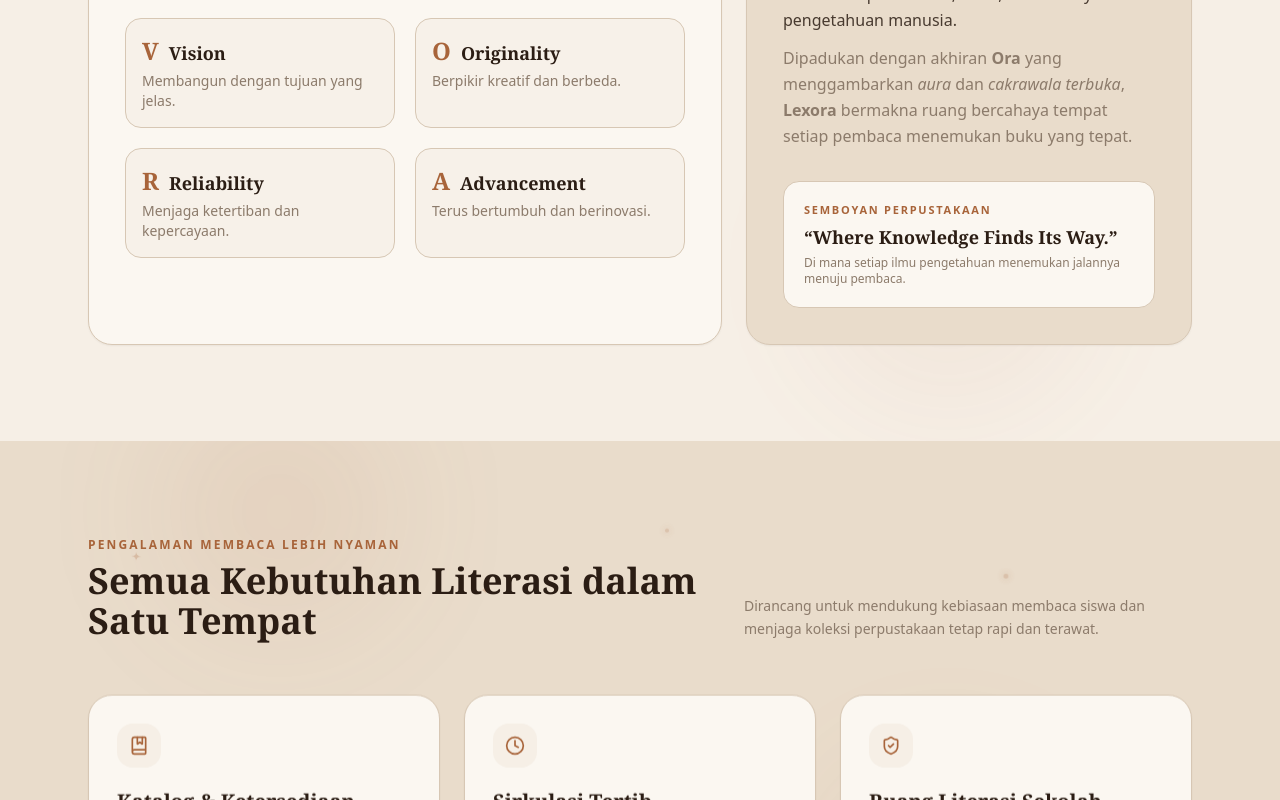
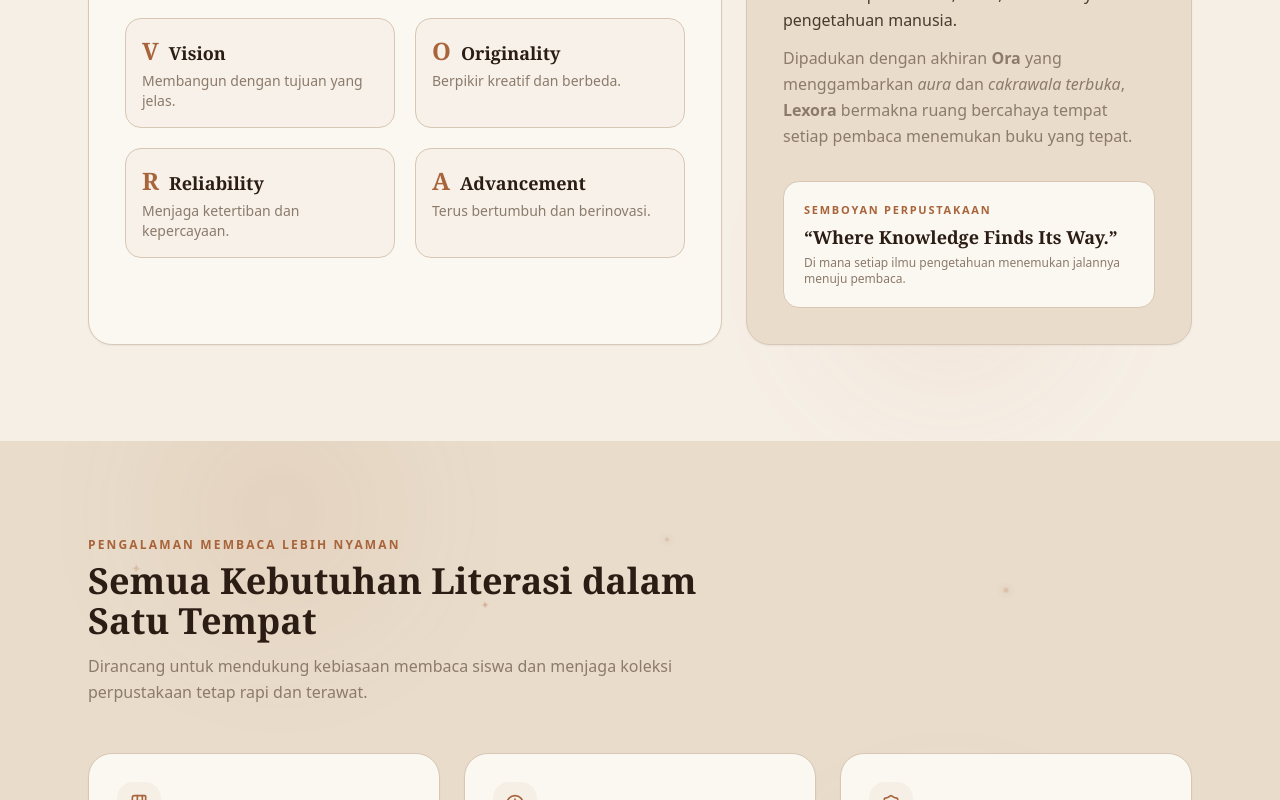
Before and after one commit to ardenpratamamaskuri404/Denvora-Lexora-App, a Next.js app in the folder frontend/: page / in a window 1280 px wide. Shown: the part 2801-3601 px from the top of the page. Built offline with nearby package versions, Linux system fonts and the light colour scheme.

Commit message:
fix(frontend): align ExplorePillarsSection header cleanly on left axis

```diff
--- a/frontend/src/components/landing/ExplorePillarsSection.tsx
+++ b/frontend/src/components/landing/ExplorePillarsSection.tsx
@@ -1,8 +1,7 @@
 "use client";
 
-import { useRef } from "react";
 import Link from "next/link";
-import { motion, useScroll, useSpring, useTransform } from "motion/react";
+import { motion } from "motion/react";
 import { ArrowRight, BookMarked, Clock, ShieldCheck } from "lucide-react";
 import { AmbientSparkles } from "@/components/landing/AmbientSparkles";
 
@@ -33,59 +32,37 @@ const LIBRARY_PILLARS = [
 const SMOOTH_EASE: [number, number, number, number] = [0.22, 1, 0.36, 1];
 
 export function ExplorePillarsSection() {
-  const sectionRef = useRef<HTMLElement | null>(null);
-  const { scrollYProgress } = useScroll({
-    target: sectionRef,
-    offset: ["start end", "end start"],
-  });
-
-  const smoothProgress = useSpring(scrollYProgress, {
-    stiffness: 180,
-    damping: 32,
-    restDelta: 0.0005,
-  });
-
-  const gridY = useTransform(smoothProgress, [0, 1], [20, -18]);
-
   return (
-    <section
-      ref={sectionRef}
-      className="relative py-20 md:py-24 bg-[var(--bg-surface)] transition-colors overflow-hidden"
-    >
+    <section className="relative py-20 md:py-24 bg-[var(--bg-surface)] transition-colors overflow-hidden">
       <AmbientSparkles />
 
       <div className="relative z-10 max-w-6xl mx-auto px-6">
         <motion.div
-          initial={{ opacity: 0, y: 22 }}
+          initial={{ opacity: 0, y: 20 }}
           whileInView={{ opacity: 1, y: 0 }}
           viewport={{ once: false, amount: 0.25 }}
           transition={{ duration: 0.5, ease: SMOOTH_EASE }}
-          className="flex flex-col md:flex-row md:items-end justify-between gap-4 mb-12"
+          className="max-w-2xl mb-12"
         >
-          <div>
           <p className="text-xs font-semibold uppercase tracking-[0.18em] text-[var(--accent-primary)]">
             Pengalaman Membaca Lebih Nyaman
           </p>
           <h2 className="font-editorial mt-2 text-3xl md:text-4xl font-bold text-[var(--text-primary)]">
             Semua Kebutuhan Literasi dalam Satu Tempat
           </h2>
-          </div>
-          <p className="text-sm text-[var(--text-muted)] max-w-md leading-relaxed">
+          <p className="mt-3 text-sm md:text-base text-[var(--text-muted)] leading-relaxed">
             Dirancang untuk mendukung kebiasaan membaca siswa dan menjaga koleksi
             perpustakaan tetap rapi dan terawat.
           </p>
         </motion.div>
 
-        <motion.div
-          style={{ y: gridY }}
-          className="grid grid-cols-1 md:grid-cols-3 gap-6 transform-gpu will-change-transform"
-        >
+        <div className="grid grid-cols-1 md:grid-cols-3 gap-6">
           {LIBRARY_PILLARS.map((item, idx) => {
             const Icon = item.icon;
             return (
               <motion.div
                 key={item.href}
-                initial={{ opacity: 0, y: 24 }}
+                initial={{ opacity: 0, y: 22 }}
                 whileInView={{ opacity: 1, y: 0 }}
                 viewport={{ once: false, amount: 0.2 }}
                 transition={{ duration: 0.48, delay: idx * 0.08, ease: SMOOTH_EASE }}
@@ -112,7 +89,7 @@ export function ExplorePillarsSection() {
               </motion.div>
             );
           })}
-        </motion.div>
+        </div>
       </div>
     </section>
   );
```
Lines whose indentation alone changed are shown as unchanged.
